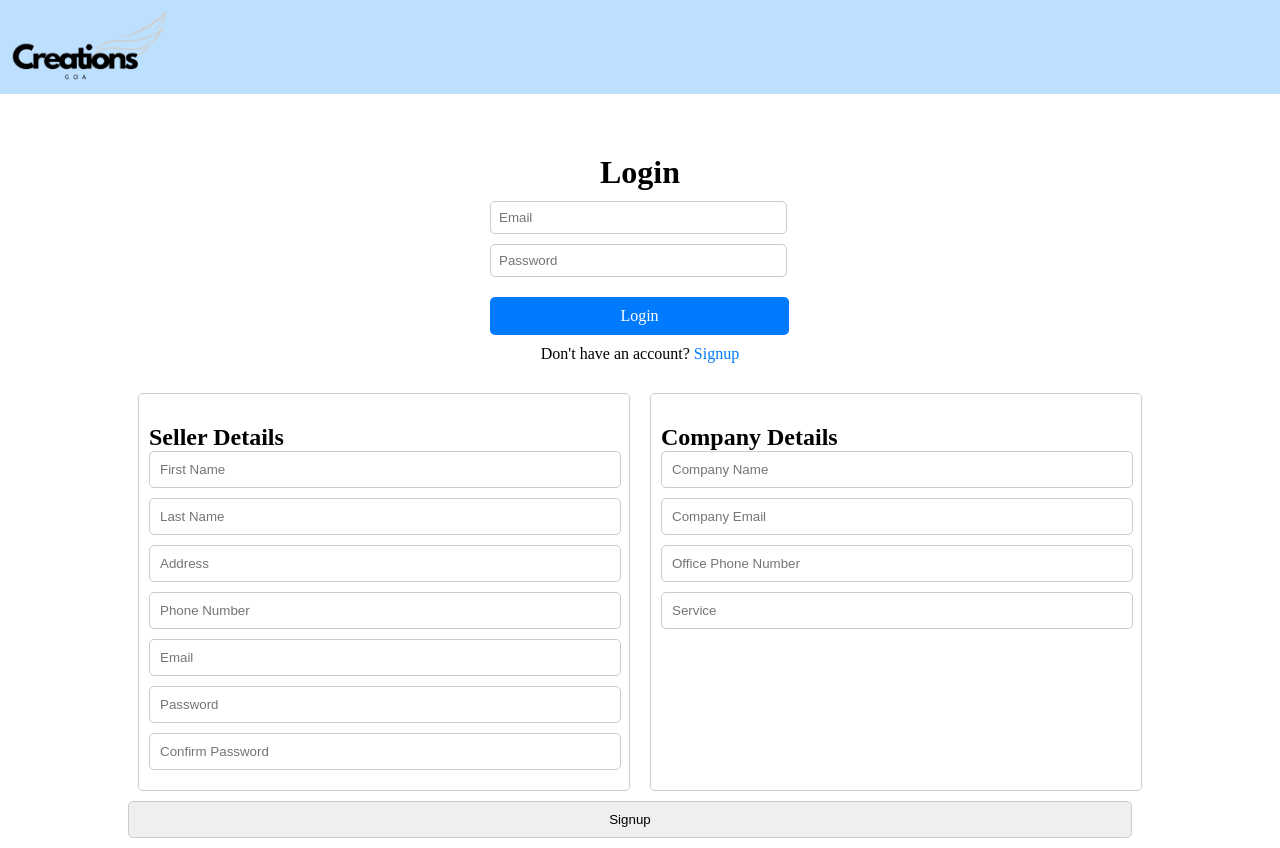
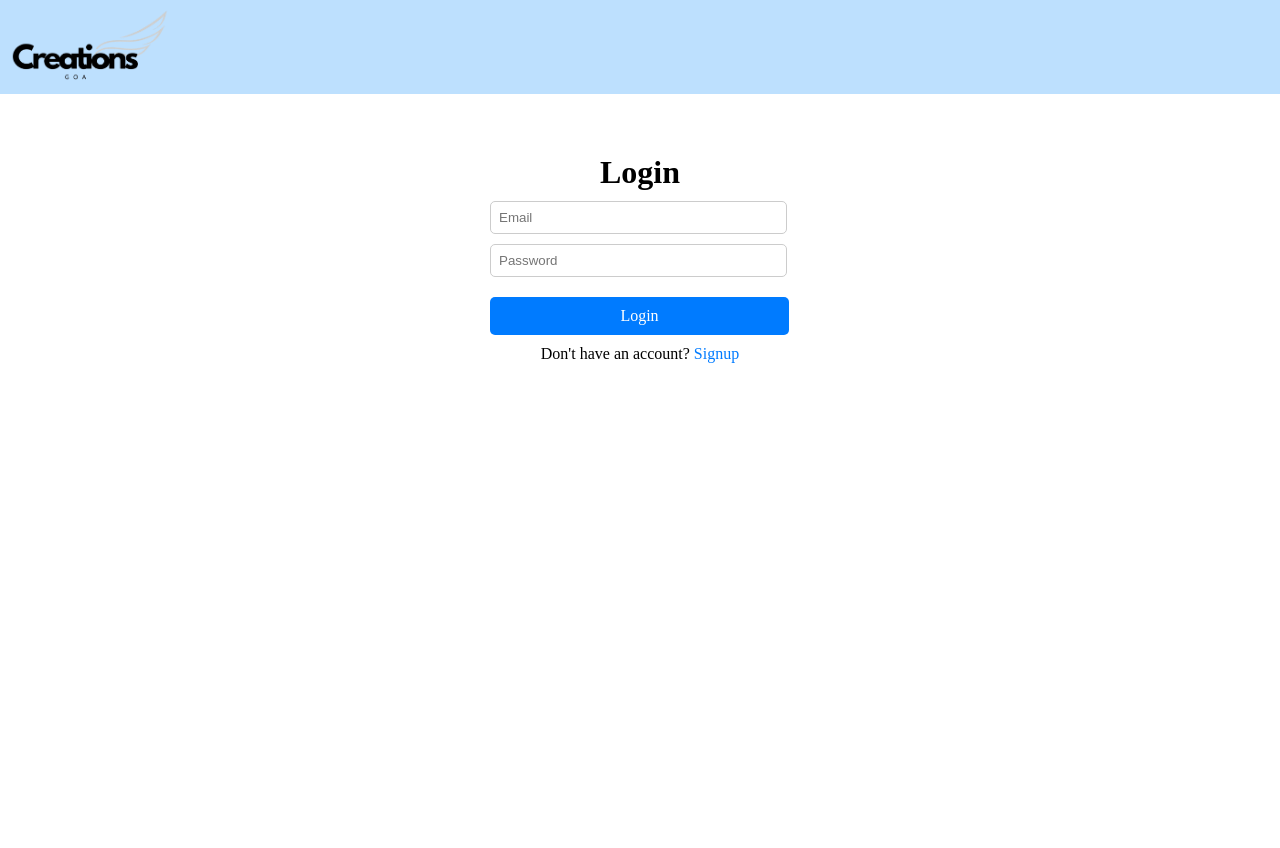
Before and after one commit to roydendsouza31/EventPlanningPlatform, a React (Create React App) app in the folder Frontend/epp_app/: page /login in a window 1280 px wide. After the commit the page ends 800 px from the top, so only its background shows below. Built offline with nearby package versions, Linux system fonts and the light colour scheme; the HTML template or start-up script is replaced by a standard one.

Commit message:
route for sellersignup + connected to DB

```diff
--- a/Frontend/epp_app/src/App.js
+++ b/Frontend/epp_app/src/App.js
@@ -22,9 +22,10 @@ function App() {
           <Route exact path="/" element={authenticated ? <Homepage /> : <Navigate to="/login" />} />
           <Route path="/login" element={<Login onLogin={handleLogin} />} />
           <Route path="/signup" element={<Signup />} />
+          <Route path="/sellersignup" element={<SellerSignup/>} />
         </Routes>
       </BrowserRouter>
-<SellerSignup/>
+
     </div>
   );
 }
--- a/Frontend/epp_app/src/components/sellerRegistration/sellerSignup.js
+++ b/Frontend/epp_app/src/components/sellerRegistration/sellerSignup.js
@@ -37,7 +37,7 @@ const SellerSignup = () => {
       alert("Please enter a valid email address");
     } else {
       axios
-        .post("http://localhost:3000/signup", user)
+        .post("http://localhost:3000/sellersignup", user)
         .then((res) => {
           if (res.status === 201) {
             setRegistrationSuccess(true);
```
